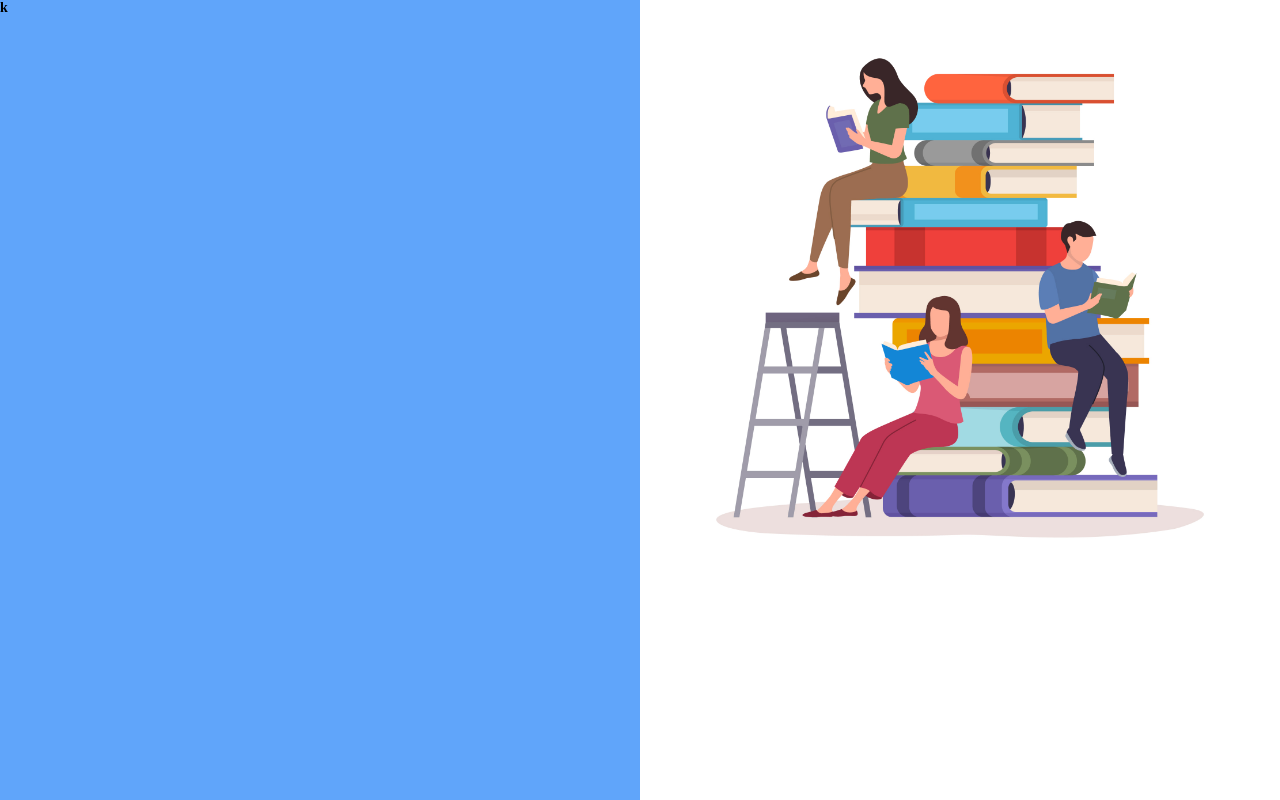
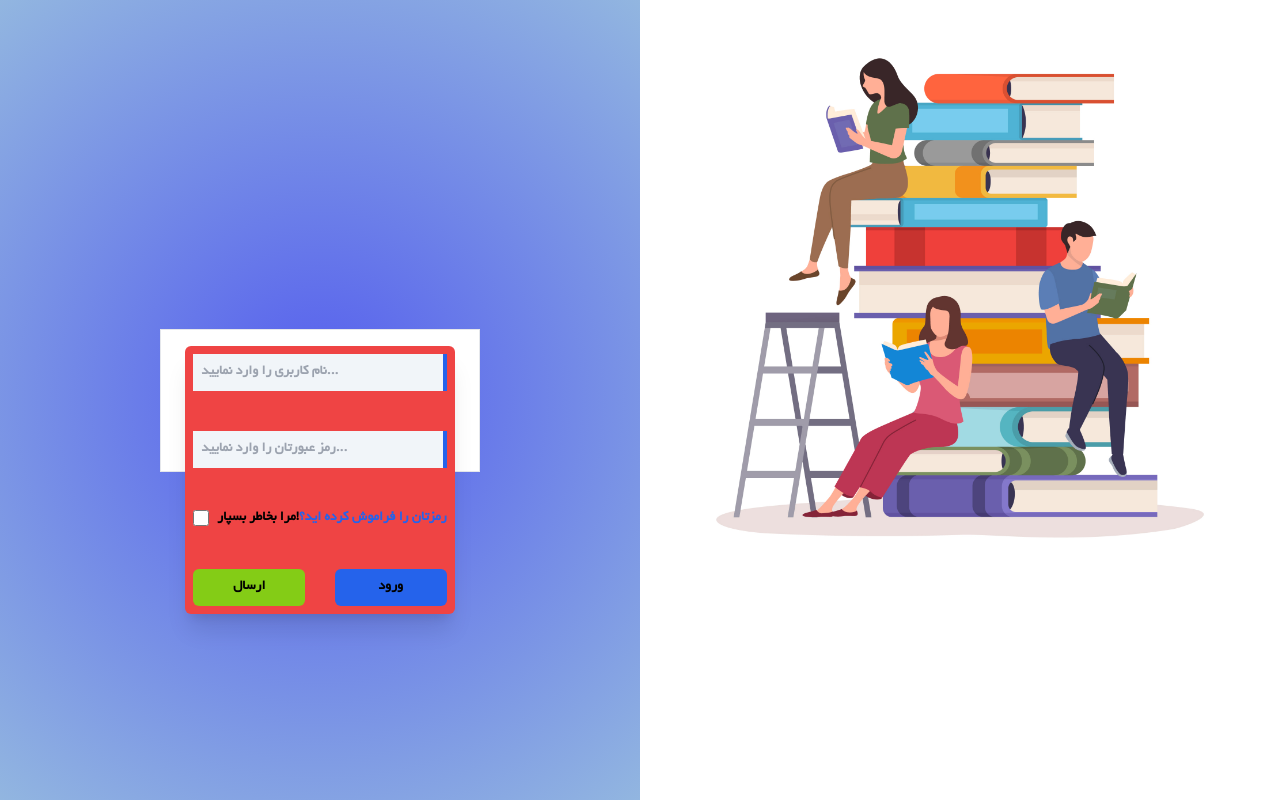
Before and after one commit to amir-njr/bookStore, a Next.js app: page /login in a window 1280 px wide. Built offline with nearby package versions, Linux system fonts and the light colour scheme.

Commit message:
Craete Login Page

```diff
--- a/lib/atom.js
+++ b/lib/atom.js
@@ -2,4 +2,5 @@ import {atom} from 'jotai';
 export const Setting = atom({
 
 	counter: 0,
+	loginToggle: false
 });
--- a/src/components/Login/RightL.js
+++ b/src/components/Login/RightL.js
@@ -1,7 +1,31 @@
-export default function RightL () {
-    return (
-        <div className="bg-blue-400 h-full">
-            k
+// Icon
+import User from "../icon/User";
+// Atom
+import { Setting } from "../../../lib/atom";
+import { useAtom } from "jotai";
+// Component
+import SignIn from "./Signin";
+import SignUp from "./Signup";
+
+export default function RightL() {
+  const [setting, setSetting] = useAtom(Setting);
+  return (
+    <div className="bgLogin h-full flex justify-center items-center">
+      <div className="border w-[50%] bg-white flex flex-col gap-5 items-center p-4 relative">
+        <div className="flex flex-col gap-2 items-center">
+          <span className=" rounded-full h-20 w-20 bg-blue-300 flex justify-center items-center">
+            <User />
+          </span>
+          <h1>ورود به پنل</h1>
         </div>
-    )
+        <div className={`${setting.loginToggle ? "opacity-0" : "opacity-100"} absolute transition-all`}>
+            <SignUp />
+        </div>
+        <div className={`${setting.loginToggle ? "opacity-100" : "opacity-0"} absolute transition-all`}>
+            <SignIn />
+        </div>
+
+      </div>
+    </div>
+  );
 }
--- /dev/null
+++ b/src/components/Login/Signin.js
@@ -0,0 +1,60 @@
+// Link
+import Link from "next/link";
+// Atom
+import { Setting } from "../../../lib/atom";
+import { useAtom } from "jotai";
+
+export default function SignIn() {
+  const [setting, setSetting] = useAtom(Setting);
+
+  return (
+    <form className="flex flex-col gap-10 shadow-xl w-full p-2 rounded-md">
+      <input
+        className="border-r-4 border-r-blue-600 focus:outline-none focus:bg-slate-200 bg-slate-100 p-2"
+        placeholder="نام کاربری را وارد نمایید..."
+        type="text"
+        name="text"
+      />
+      <input
+        className="border-r-4 border-r-blue-600 focus:outline-none focus:bg-slate-200 bg-slate-100 p-2"
+        placeholder="رمز عبورتان را وارد نمایید..."
+        type="password"
+        name="password"
+      />
+      <div className="flex justify-between">
+        <div className="flex items-center gap-2">
+          <input
+            type="checkbox"
+            name="check"
+            id="check"
+            className="h-4 w-4 bg-ghaleb-orange"
+          />
+          <label for="check" className="text-sm">
+            مرا بخاطر بسپار!
+          </label>
+        </div>
+        <div>
+          <Link href="#" className="text-sm text-blue-600">
+            رمزتان را فراموش کرده اید؟
+          </Link>
+        </div>
+      </div>
+      <div className="flex justify-between">
+        <Link
+          className="bg-lime-500 w-28 text-center rounded-md py-2 hover:bg-lime-600 transition-all"
+          href="#"
+        >
+          ورود
+        </Link>
+        <button
+          onClick={() =>
+            setSetting({ ...setting, loginToggle: !setting.loginToggle })
+          }
+          className="bg-blue-600 w-28 text-center rounded-md py-2 hover:bg-blue-700 transition-all"
+        >
+          ثبت نام
+        </button>
+      </div>
+    </form>
+  );
+}
--- /dev/null
+++ b/src/components/Login/Signup.js
@@ -0,0 +1,60 @@
+// Link
+import Link from "next/link";
+// Atom
+import { Setting } from "../../../lib/atom";
+import { useAtom } from "jotai";
+
+export default function SignUp() {
+  const [setting, setSetting] = useAtom(Setting);
+
+  return (
+    <form className="flex flex-col gap-10 shadow-xl bg-red-500 w-full p-2 rounded-md">
+      <input
+        className="border-r-4 border-r-blue-600 focus:outline-none focus:bg-slate-200 bg-slate-100 p-2"
+        placeholder="نام کاربری را وارد نمایید..."
+        type="text"
+        name="text"
+      />
+      <input
+        className="border-r-4 border-r-blue-600 focus:outline-none focus:bg-slate-200 bg-slate-100 p-2"
+        placeholder="رمز عبورتان را وارد نمایید..."
+        type="password"
+        name="password"
+      />
+      <div className="flex justify-between">
+        <div className="flex items-center gap-2">
+          <input
+            type="checkbox"
+            name="check"
+            id="check"
+            className="h-4 w-4 bg-ghaleb-orange"
+          />
+          <label for="check" className="text-sm">
+            مرا بخاطر بسپار!
+          </label>
+        </div>
+        <div>
+          <Link href="#" className="text-sm text-blue-600">
+            رمزتان را فراموش کرده اید؟
+          </Link>
+        </div>
+      </div>
+      <div className="flex justify-between">
+        <Link
+          className="bg-lime-500 w-28 text-center rounded-md py-2 hover:bg-lime-600 transition-all"
+          href="#"
+        >
+          ارسال
+        </Link>
+        <button
+          onClick={() =>
+            setSetting({ ...setting, loginToggle: !setting.loginToggle })
+          }
+          className="bg-blue-600 w-28 text-center rounded-md py-2 hover:bg-blue-700 transition-all"
+        >
+          ورود
+        </button>
+      </div>
+    </form>
+  );
+}
--- /dev/null
+++ b/src/components/icon/User.js
@@ -0,0 +1,18 @@
+export default function () {
+  return (
+    <svg
+      xmlns="http://www.w3.org/2000/svg"
+      fill="none"
+      viewBox="0 0 24 24"
+      strokeWidth={1.5}
+      stroke="white"
+      className="w-full h-full fill-white p-2"
+    >
+      <path
+        strokeLinecap="round"
+        strokeLinejoin="round"
+        d="M15.75 6a3.75 3.75 0 11-7.5 0 3.75 3.75 0 017.5 0zM4.501 20.118a7.5 7.5 0 0114.998 0A17.933 17.933 0 0112 21.75c-2.676 0-5.216-.584-7.499-1.632z"
+      />
+    </svg>
+  );
+}
--- a/src/styles/globals.css
+++ b/src/styles/globals.css
@@ -18,12 +18,17 @@ a {
 }
 @font-face {
   font-family: Yekan;
-  src: url('../font/Yekan.ttf');
+  src: url("../font/Yekan.ttf");
 }
 @layer components {
   .titr {
-    @apply text-4xl
+    @apply text-4xl;
   }
-
-
+  .bgLogin {
+    background: radial-gradient(
+      circle,
+      rgba(84, 93, 238, 1) 0%,
+      rgba(146, 182, 224, 1) 100%
+    );
+  }
 }
```
